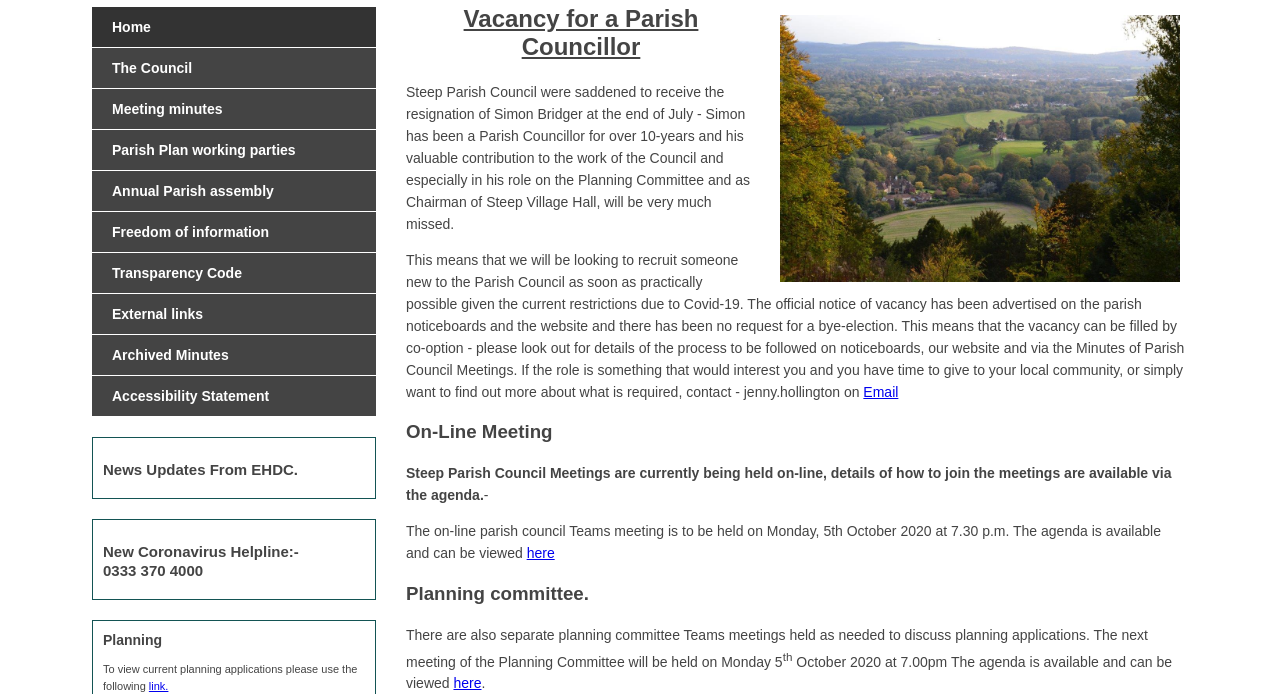
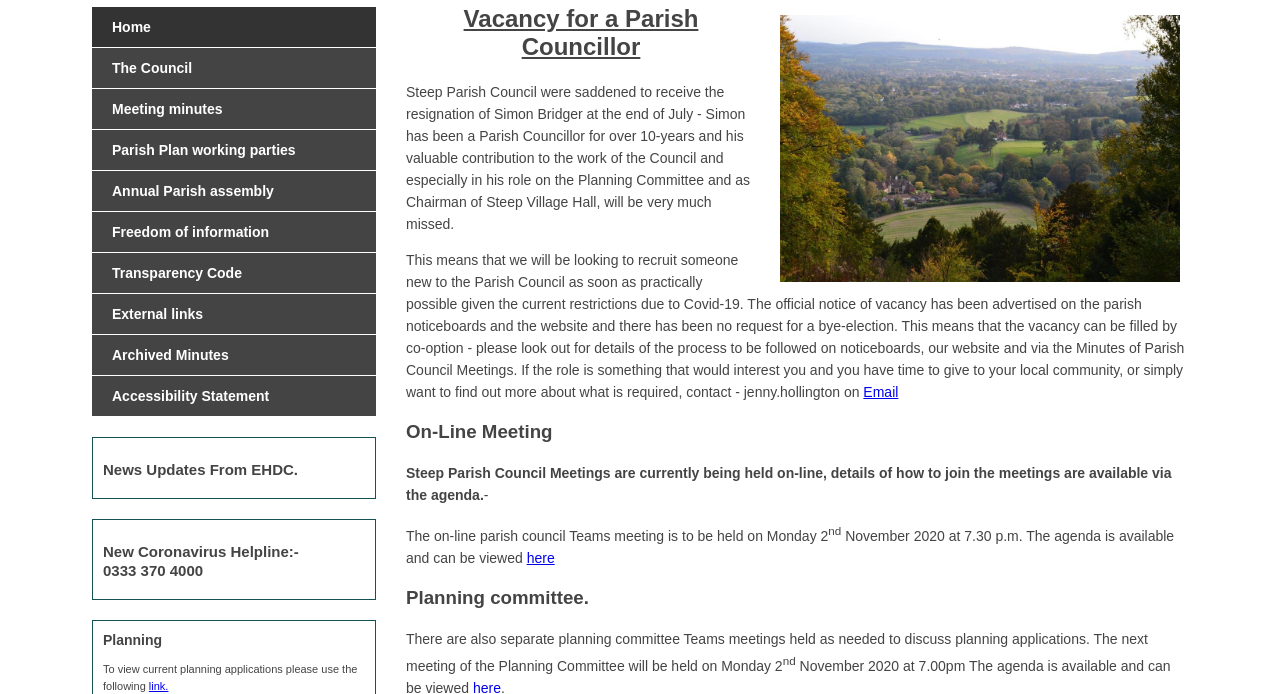
Before and after one commit to thomas041/steep-parish-council-steep, a plain HTML site: page index.html in a window 1280 px wide. Shown: the part 106-800 px from the top of the page. Drawn offline with Linux system fonts and the light colour scheme.

Commit message:
corrections

```diff
--- a/index.html
+++ b/index.html
@@ -156,7 +156,7 @@
             <!--					</p>-->
             <!--					&lt;!&ndash;<img src="./pcfiles/May-PC-Teams-Meeting.png" alt="" width="150" style="float: right; margin: 30px 8px 8px 24px;" />&ndash;&gt;-->
 
-        <p>The on-line parish council Teams meeting is to be held on Monday, 5th October 2020 at 7.30 p.m.
+        <p>The on-line parish council Teams meeting is to be held on Monday 2<sup>nd</sup> November 2020 at 7.30 p.m.
 
             <!--<p>The agenda will be available three days before the meeting is due to commence.</p>-->
 
@@ -177,7 +177,7 @@
 
         <h3>Planning committee.</h3>
         <p>There are also separate planning committee Teams meetings held as needed to discuss planning applications.
-        The next meeting of the Planning Committee will be held on Monday 5<sup>th</sup> October 2020 at 7.00pm
+        The next meeting of the Planning Committee will be held on Monday 2<sup>nd</sup> November 2020 at 7.00pm
         <!--the Steep Village Hall.-->
         The agenda is available and can be viewed <a href="./pcfiles/agendas-2020/STEEP_PC_02NOV20.pdf"
                                                      target="blank">here</a>.
```
